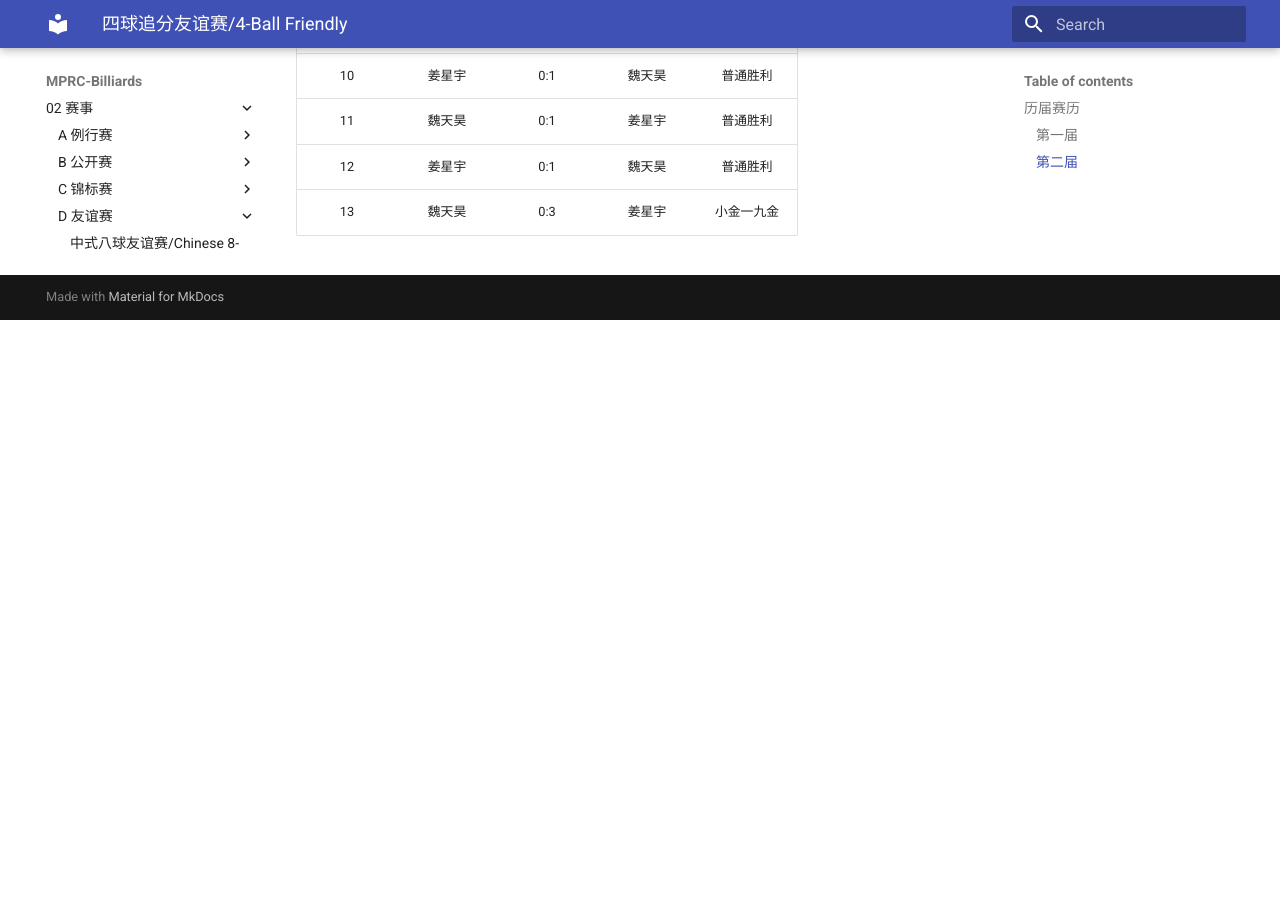
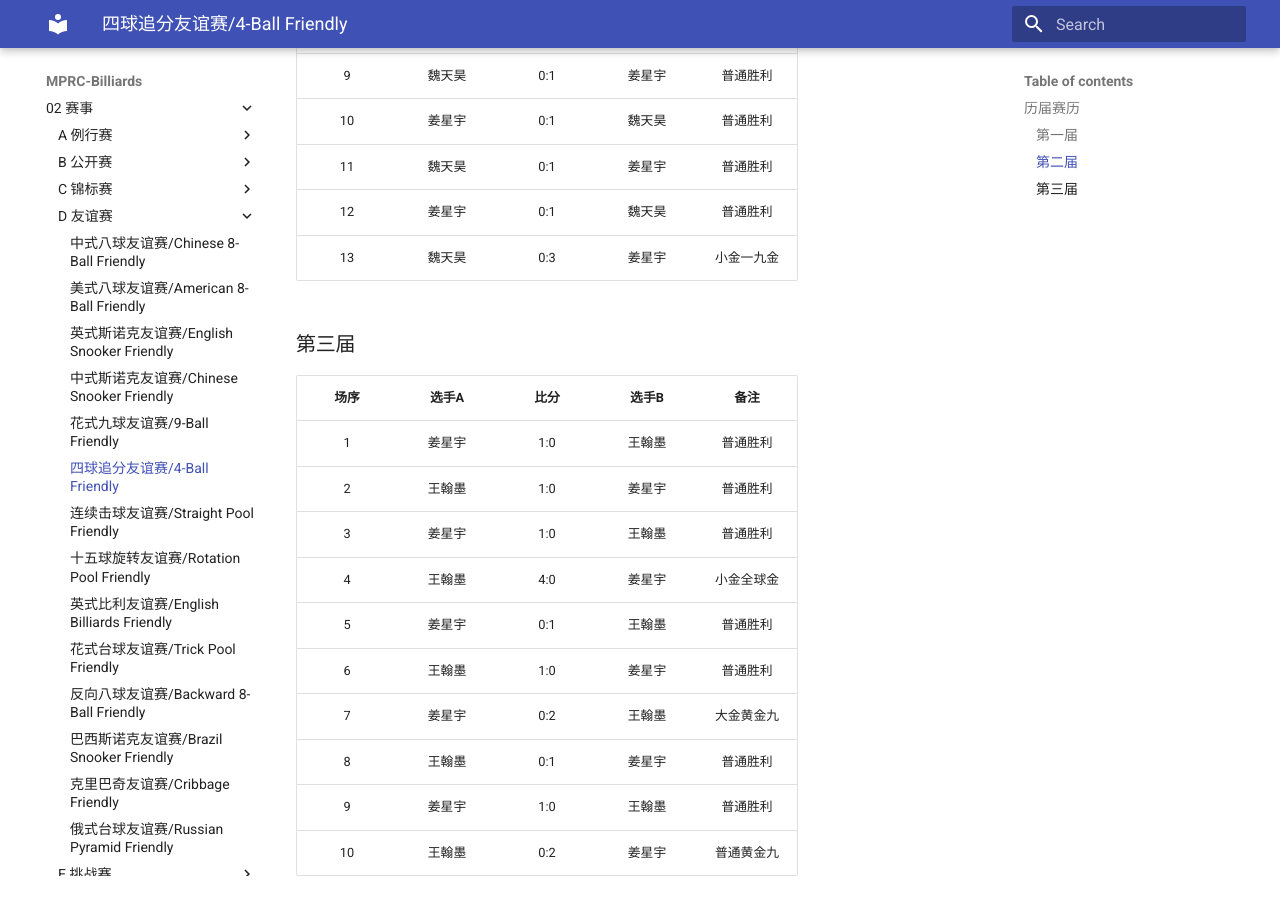
Before and after one commit to mprc-billiards/mprc-billiards.github.io, an MkDocs documentation site: the page built from docs/02-赛事/D-友谊赛/D06-四球追分友谊赛.md, in a window 1280 px wide and 900 px high, scrolled down 1891 px. Built offline with MkDocs 1.6.1 and Material for MkDocs 9.7.7, drawn with Linux system fonts in a browser that asks for light colours; before the commit the page ends 2211 px from its top, so only the background shows below that; some of the changed text lies outside the part shown.

Commit message:
update 2025.05.20

```diff
--- a/docs/02-赛事/D-友谊赛/D06-四球追分友谊赛.md
+++ b/docs/02-赛事/D-友谊赛/D06-四球追分友谊赛.md
@@ -4,6 +4,7 @@
 | :--: | :--------: | :----: | :---: | :-: | :----: |
 | 1    | 2025.02.17 | 邱德拔 | 魏天昊 | 3-3 | 王翰墨 |
 | 2    | 2025.03.18 | 邱德拔 | 魏天昊 | 7-8 | 姜星宇 |
+| 3    | 2025.05.20 | 邱德拔 | 姜星宇 | 6-9 | 王翰墨 |
 
 四球追分友谊赛采用中式九球追分的变种规则，并将九球缩减为四球。该比赛为友谊赛，不计入积分，部分比赛记录可能丢失。四球追分友谊赛按MPRC四球追分的二分计分规则结算分数。
 
@@ -40,3 +41,18 @@
 | 11   | 魏天昊 | 0:1 | 姜星宇 | 普通胜利   |
 | 12   | 姜星宇 | 0:1 | 魏天昊 | 普通胜利   |
 | 13   | 魏天昊 | 0:3 | 姜星宇 | 小金一九金 |
+
+### 第三届
+
+| 场序 | 选手A  | 比分 | 选手B  | 备注      |
+| :--: | :----: | :-: | :----: | :------: |
+| 1    | 姜星宇 | 1:0 | 王翰墨 | 普通胜利   |
+| 2    | 王翰墨 | 1:0 | 姜星宇 | 普通胜利   |
+| 3    | 姜星宇 | 1:0 | 王翰墨 | 普通胜利   |
+| 4    | 王翰墨 | 4:0 | 姜星宇 | 小金全球金 |
+| 5    | 姜星宇 | 0:1 | 王翰墨 | 普通胜利   |
+| 6    | 王翰墨 | 1:0 | 姜星宇 | 普通胜利   |
+| 7    | 姜星宇 | 0:2 | 王翰墨 | 大金黄金九 |
+| 8    | 王翰墨 | 0:1 | 姜星宇 | 普通胜利   |
+| 9    | 姜星宇 | 1:0 | 王翰墨 | 普通胜利   |
+| 10   | 王翰墨 | 0:2 | 姜星宇 | 普通黄金九 |
```
Also changed, not shown: docs/01-概况/1-赛事组织.md (+1 -0 lines), docs/01-概况/4-历史汇总.md (+2 -2 lines), docs/02-赛事/D-友谊赛/D14-俄式台球友谊赛.md (added, +23 -0 lines), docs/03-统计/3-纪录榜.md (+2 -2 lines), docs/03-统计/4-战绩榜.md (+2 -2 lines), docs/05-资料/4-拓展信息.md (+1 -0 lines).
